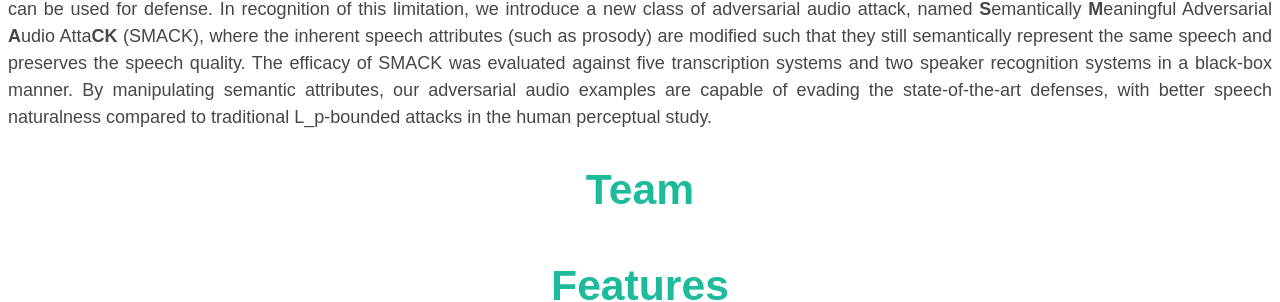
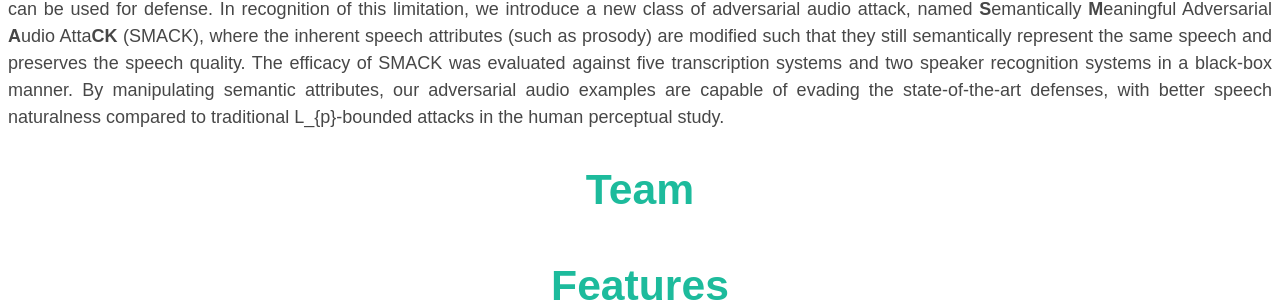
Before and after one commit to SemanticAudioAttack/semanticaudioattack.github.io, a Jekyll site: the page built from index.markdown, in a window 1280 px wide. Shown: the part 304-606 px from the top of the page. Built offline with Jekyll 4.4.1, drawn with Linux system fonts in a browser that asks for light colours.

Commit message:
2022-10-04

```diff
--- a/index.markdown
+++ b/index.markdown
@@ -9,7 +9,7 @@ layout: default
 
 # {{ page.title }}
 ## Abstract
-Voice controllable systems rely on speech recognition and speaker identification as the key enabling technologies. While they bring revolutionary changes to our daily lives, their security has become a growing concern. Existing work has demonstrated the feasibility of using maliciously crafted perturbations to manipulate speech or speaker recognition. Although these attacks vary in targets and techniques, they all require the addition of noise perturbations. While these perturbations are generally restricted to $L_p$-bounded neighborhood, the added noises inevitably leave unnatural traces recognizable by humans, and can be used for defense. In recognition of this limitation, we introduce a new class of adversarial audio attack, named **S**emantically **M**eaningful Adversarial **A**udio Atta**CK** (SMACK), where the inherent speech attributes (such as prosody) are modified such that they still semantically represent the same speech and preserves the speech quality. The efficacy of SMACK was evaluated against five transcription systems and two speaker recognition systems in a black-box manner. By manipulating semantic attributes, our adversarial audio examples are capable of evading the state-of-the-art defenses, with better speech naturalness compared to traditional L_p-bounded attacks in the human perceptual study.
+Voice controllable systems rely on speech recognition and speaker identification as the key enabling technologies. While they bring revolutionary changes to our daily lives, their security has become a growing concern. Existing work has demonstrated the feasibility of using maliciously crafted perturbations to manipulate speech or speaker recognition. Although these attacks vary in targets and techniques, they all require the addition of noise perturbations. While these perturbations are generally restricted to $L_p$-bounded neighborhood, the added noises inevitably leave unnatural traces recognizable by humans, and can be used for defense. In recognition of this limitation, we introduce a new class of adversarial audio attack, named **S**emantically **M**eaningful Adversarial **A**udio Atta**CK** (SMACK), where the inherent speech attributes (such as prosody) are modified such that they still semantically represent the same speech and preserves the speech quality. The efficacy of SMACK was evaluated against five transcription systems and two speaker recognition systems in a black-box manner. By manipulating semantic attributes, our adversarial audio examples are capable of evading the state-of-the-art defenses, with better speech naturalness compared to traditional L_{p}-bounded attacks in the human perceptual study.
 
 # Team
 
```
